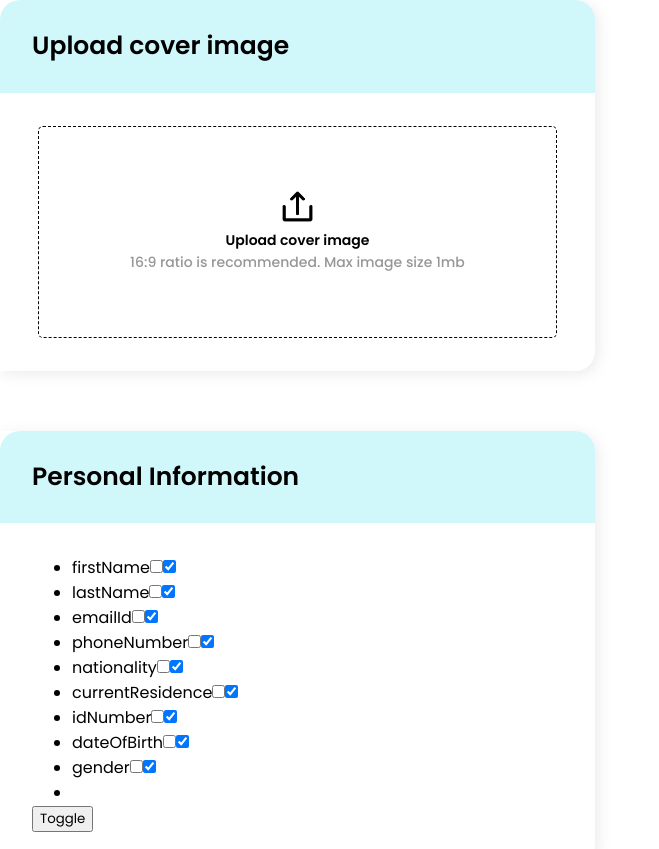
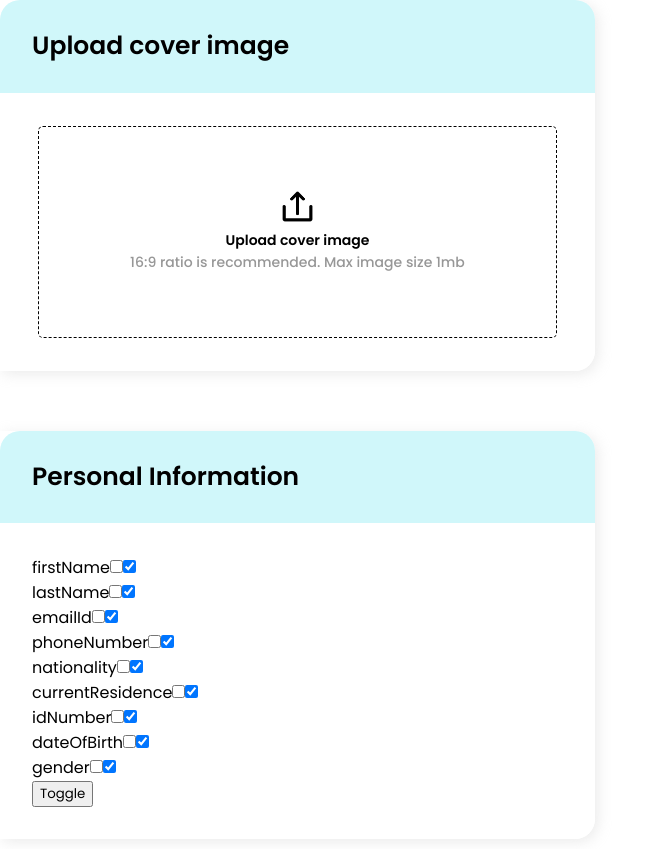
Before and after one commit to mrpeski/gusto, a React (Create React App) app: page / in a window 1280 px wide. Shown: the top 849 px of the page, without its empty margins (0-659 px from the left). Built offline with nearby package versions, Linux system fonts and the light colour scheme.

Commit message:
Reset list

```diff
--- a/src/index.css
+++ b/src/index.css
@@ -6,8 +6,13 @@
   -webkit-font-smoothing: antialiased;
   -moz-osx-font-smoothing: grayscale;
 }
-
 code {
   font-family: source-code-pro, Menlo, Monaco, Consolas, 'Courier New',
     monospace;
 }
+
+ul, li {
+  list-style: none;
+  margin: 0;
+  padding: 0;
+}
```
